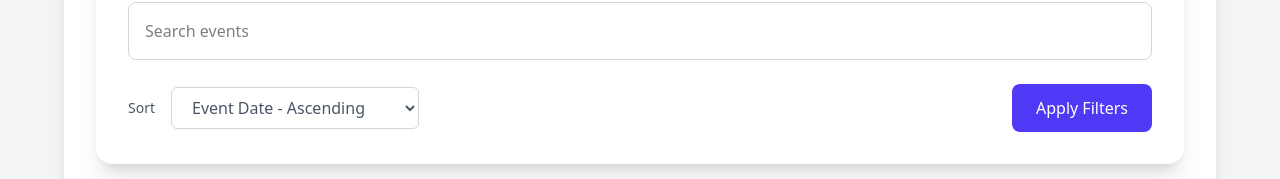
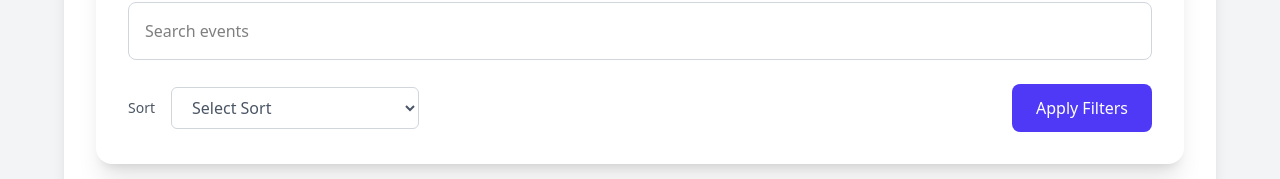
Before and after one commit to ivaylo-milanov/orienteering-app, a React (Vite) app in the folder client/: page /events in a window 1280 px wide. Shown: the part 572-751 px from the top of the page. Built offline with nearby package versions, Linux system fonts and the light colour scheme; no server answers.

Commit message:
refactor sort

```diff
--- a/client/src/api/eventsApi.js
+++ b/client/src/api/eventsApi.js
@@ -19,7 +19,7 @@ export const useEvents = () => {
     const searchParamsHandler = (data) => {
         Object.entries(data).forEach(([key, value]) => {
             if (key === "sort") {
-                if (value.dir !== null) {
+                if (value.dir) {
                     searchParams.set("sortField", value.field);
                     searchParams.set("sortDir", value.dir);
                 } else {
@@ -45,7 +45,7 @@ export const useLatestEvents = () => {
     useEffect(() => {
         const url = buildUrl(baseUrl, {
             sortField: "eventDate",
-            sortDir: "desc",
+            sortDir: "asc",
             pageSize: 2,
             properties: ["_id", "eventName", "eventDate"],
         });
--- a/client/src/components/Catalog/catalog-filter/CatalogFilter.jsx
+++ b/client/src/components/Catalog/catalog-filter/CatalogFilter.jsx
@@ -4,7 +4,6 @@ import ClubField from "../../inputs/club-field/ClubField";
 
 const CatalogFilter = ({ searchParams, changeSearchParams }) => {
     const [club, setClub] = useState("");
-    const [sort, setSort] = useState("");
 
     const filterHandler = (formData) => {
         changeSearchParams(Object.fromEntries(formData));
@@ -16,7 +15,6 @@ const CatalogFilter = ({ searchParams, changeSearchParams }) => {
 
     const sortHandler = (e) => {
         const value = e.target.value;
-        setSort(value);
 
         const [field, dir] = value.split('_');
 
@@ -24,6 +22,12 @@ const CatalogFilter = ({ searchParams, changeSearchParams }) => {
             sort: { dir: dir, field: field },
         });
     };
+
+    const returnSortValue = () => {
+        debugger;
+
+        return `${searchParams.get("sortField")}_${searchParams.get("sortDir")}`;
+    }
 
     return (
         <div className="w-full bg-white p-8 rounded-2xl shadow-xl mt-10">
@@ -65,7 +69,8 @@ const CatalogFilter = ({ searchParams, changeSearchParams }) => {
                 <div className="flex justify-between items-center">
                     <div className="flex items-center space-x-4">
                         <label className="text-sm font-medium text-gray-600">Sort</label>
-                        <select onChange={sortHandler} value={sort} className="px-4 py-2 bg-white border border-gray-300 rounded-md text-gray-600 focus:outline-none focus:ring-2 focus:ring-indigo-500 hover:border-indigo-500 transition duration-200 ease-in-out">
+                        <select onChange={sortHandler} value={returnSortValue() || ""} className="px-4 py-2 bg-white border border-gray-300 rounded-md text-gray-600 focus:outline-none focus:ring-2 focus:ring-indigo-500 hover:border-indigo-500 transition duration-200 ease-in-out">
+                            <option value="">Select Sort</option>
                             <option value="eventDate_asc">Event Date - Ascending</option>
                             <option value="eventDate_desc">Event Date - Descending</option>
                             <option value="eventName_asc">Event Name - Ascending</option>
```
